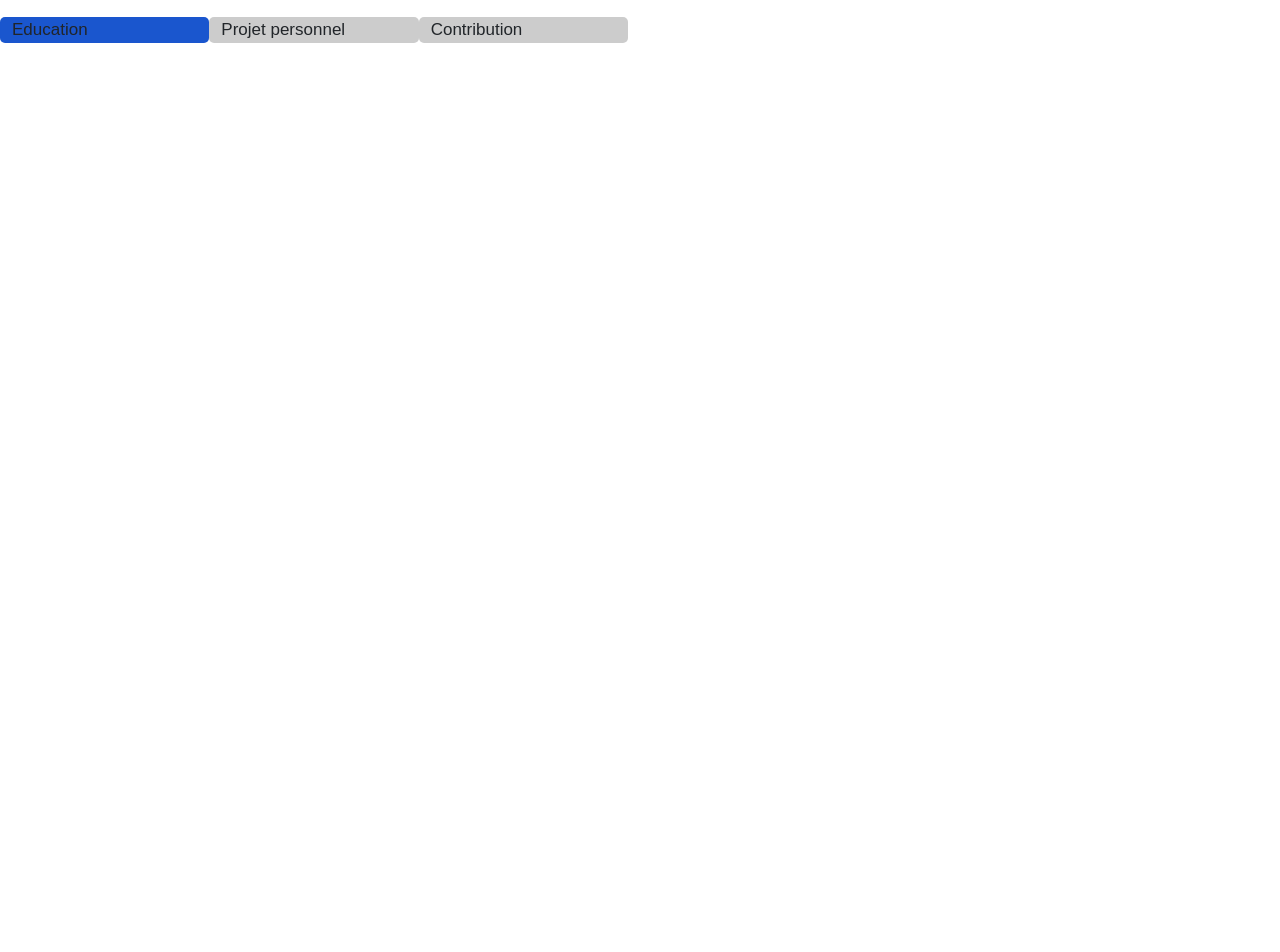
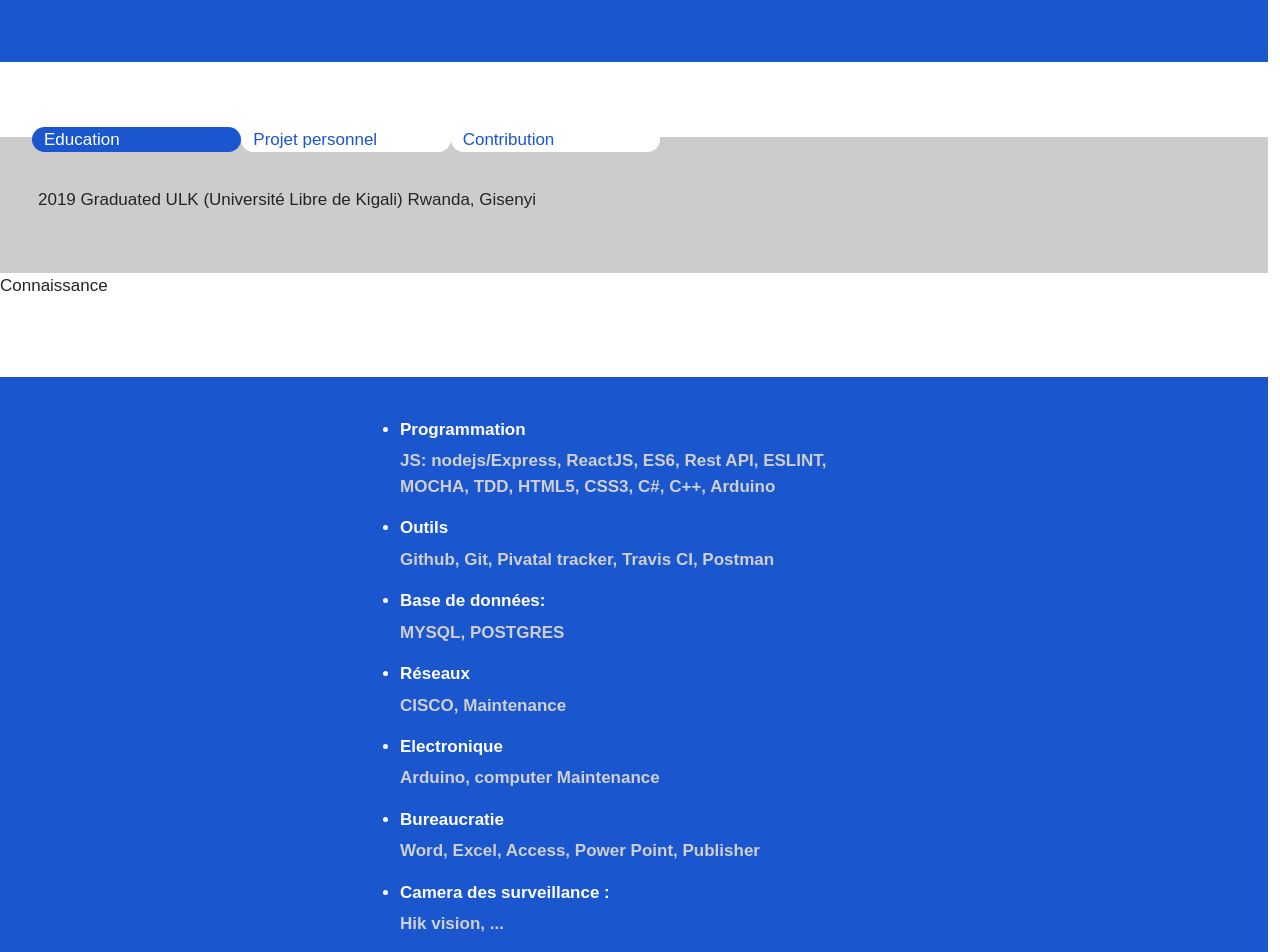
Before and after one commit to Regiss05/cv-generator-full-project, a React (Create React App) app: page /f-page in a window 1280 px wide. Shown: the part 1580-2532 px from the top of the page. Before the commit the page ends 1623 px from the top, so only its background shows below. Built offline with nearby package versions, Linux system fonts and the light colour scheme; a web font is replaced by a local one.

Commit message:
style home page

```diff
--- a/src/Component/CSS/indexPage.css
+++ b/src/Component/CSS/indexPage.css
@@ -73,6 +73,8 @@
     color: rgb(230, 230, 230);
     padding: 65px;
     text-align: center;
+    height: 44vh;
+
 }
 
 .big-title-left {
@@ -143,6 +145,10 @@
 
 .rvb1{
     margin-top: 50px;
+    margin-top: 50px;
+    position: relative;
+    top: 15px;
+    margin-left: 20px;
 }
 
 .but-men{
@@ -151,12 +157,56 @@
 
 .rvb11{
     background-color: #1a56ce;
+    color: white;
+    border-radius: 20px;
+
+}
+
+.rvb11:hover{
+    cursor: hand;
+}
+
+.rvb2{
+    background-color: rgb(204, 204, 204);
+    height: 17vh;
+    padding: 50px;
 }
 
 .rvb12{
-    background-color: rgb(204, 204, 204);
+    color: #1a56ce;
+    background-color: #fff;
+    border-radius: 20px;
 }
 
 .rvb13{
-    background-color: rgb(204, 204, 204);
+    color: #1a56ce;
+    background-color: #fff;
+    border-radius: 20px;
 }
+
+.text-connai{
+    height: 13vh;
+    text-align: center;
+}
+
+.text-connai-body{
+    background-color: #1a56ce;
+    color: white;
+    padding: 5vh 50vh;
+}
+
+.text-connai-body ul li h1{
+    font-size: 17px;
+    font-weight: bold;
+}
+
+.text-connai-body ul li p{
+    font-size: 17px;
+    font-weight: bold;
+    color: rgb(207, 207, 207);
+}
+
+.foot{
+    height: 20vh;
+    background-color: rgb(54, 54, 54);
+}
--- a/src/Component/Js/firstpage.js
+++ b/src/Component/Js/firstpage.js
@@ -144,11 +144,55 @@ export default class firstpage extends Component {
                             <div className="col-2 rvb12 but-men">Projet personnel</div>
                             <div className="col-2 rvb13 but-men">Contribution</div>
                         </div>
-                        <div className="row rvb2"></div>
+                        <div className="row rvb2"> 2019					Graduated
+                            ULK (Université Libre de Kigali) Rwanda, Gisenyi
+
                         </div>
-                    <div className="row"></div>
-                    <div className="row"></div>
-                    <div className="row"></div>
+                    </div>
+                    <div className="row">
+                        <div className="row text-connai">Connaissance</div>
+                        <div className="row text-connai-body">
+                            <ul>
+                                <li>
+                                    <h1>Programmation </h1>
+                                    <p>JS: nodejs/Express, ReactJS, ES6, Rest API, ESLINT,    MOCHA, TDD,
+                                        HTML5, CSS3, C#, C++, Arduino
+                                    </p>
+                                </li>
+                                <li>
+                                    <h1>Outils</h1>
+                                    <p>Github, Git, Pivatal tracker, Travis CI, Postman</p>
+                                </li>
+                                <li>
+                                    <h1>Base de données:</h1>
+                                    <p>MYSQL, POSTGRES</p>
+                                </li>
+                                <li>
+                                    <h1>Réseaux</h1>
+                                    <p>CISCO, Maintenance</p>
+                                </li>
+                                <li>
+                                    <h1>Electronique</h1>
+                                    <p> Arduino, computer Maintenance</p>
+                                </li>
+                                <li>
+                                    <h1>Bureaucratie</h1>
+                                    <p>Word, Excel, Access, Power Point, Publisher</p>
+                                </li>
+                                <li>
+                                    <h1>Camera des surveillance :</h1>
+                                    <p>Hik vision, ...</p>
+                                </li>
+                            </ul>
+                        </div>
+                        <div className="row row d-flex align-items-end flex-column">
+                          <div className="tex-sign p-3">Je jure sur mon honneur que les informations ci-dessus fournies sont sincères et vérifiables.</div>
+                        </div>
+                        <div className="row d-flex align-items-end flex-column">
+                            <img src={signImage} className="signcs p-3" />
+                        </div>
+                        <div className="foot"></div>
+                    </div>
                 </div>
 
             </div>
```
Lines whose indentation alone changed are shown as unchanged.
